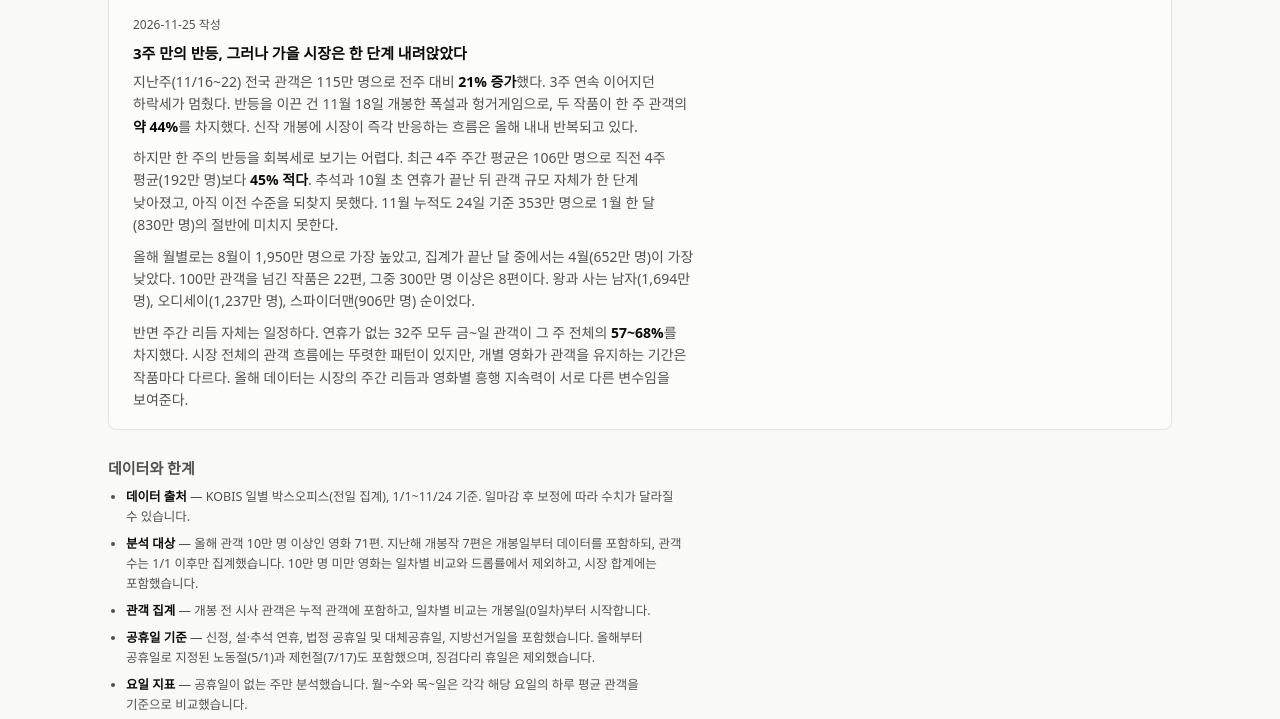
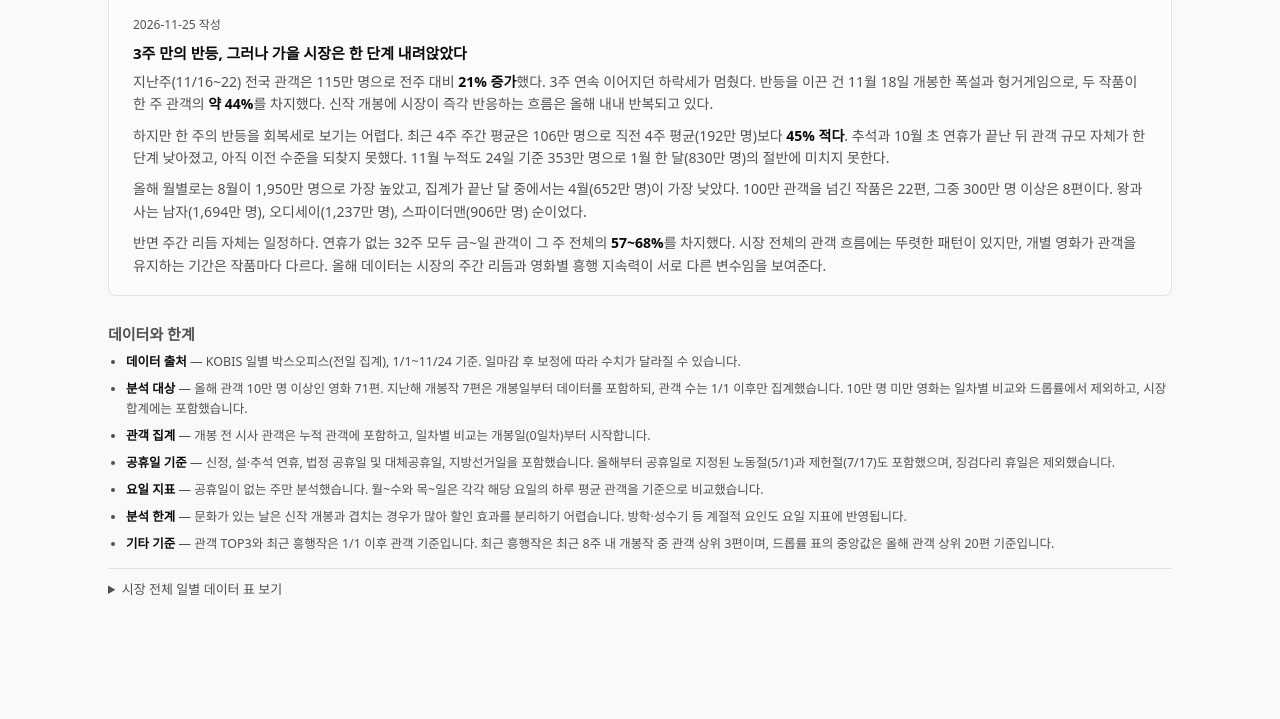
Before and after one commit to Cottonmoutth/audience-dashboard, a plain HTML site: page index.html in a window 1280 px wide. Shown: the part 3926-4645 px from the top of the page. After the commit the page ends 4590 px from the top, so only its background shows below. Drawn offline with Linux system fonts and the light colour scheme; a web font is replaced by a local one.

Commit message:
인사이트·데이터와 한계 본문이 가로를 다 쓰도록 수정
.ins p 의 max-width:70ch 와 .notes li 의 78ch 때문에 넓은 화면에서
글이 왼쪽에만 붙고 오른쪽이 비었다. 두 제한을 없앴다.

Co-Authored-By: Claude Opus 5 <noreply@anthropic.com>
Claude-Session: https://claude.ai/code/session_01EnngTCNvLGkPqtzMsMuQZG

```diff
--- a/index.html
+++ b/index.html
@@ -146,7 +146,7 @@ td.nm small{display:block;color:var(--muted);font-weight:400;font-size:11px;line
 .notes h2{font-size:15px}
 .notes ul{margin:8px 0 0;padding-left:18px;display:flex;flex-direction:column;gap:7px}
 .notes b{color:var(--ink);font-weight:600}
-.notes li{max-width:78ch}
+
 details{margin-top:14px;border-top:1px solid var(--border);padding-top:10px}
 summary{cursor:pointer;font-size:13px;color:var(--ink2)}
 details .scroll{max-height:360px;overflow-y:auto;margin-top:8px}
@@ -156,7 +156,7 @@ details td:first-child,details th:first-child{position:static}
 .ins + .ins{margin-top:22px;border-top:1px solid var(--border);padding-top:18px}
 .insd{margin:0 0 2px;font-size:12px;color:var(--muted)}
 .ins h3{margin:0 0 6px;font-size:15px;font-weight:600;line-height:1.45;text-wrap:balance}
-.ins p{margin:0 0 9px;color:var(--ink2);max-width:70ch}
+.ins p{margin:0 0 9px;color:var(--ink2)}
 .ins p:last-child{margin-bottom:0}
 .ins b{color:var(--ink);font-weight:600}
 #insights > details{margin-top:22px}
```
Also changed, not shown: build/template.html (+2 -2 lines).
